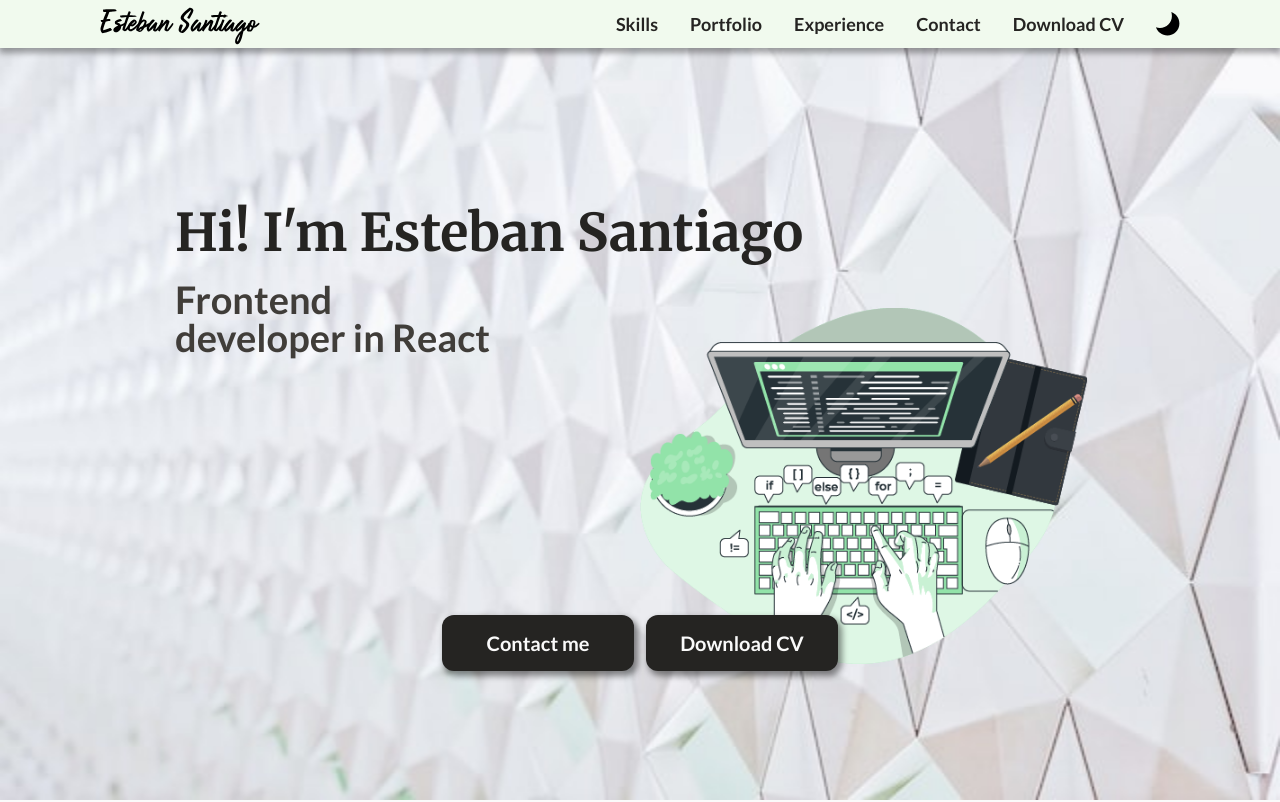
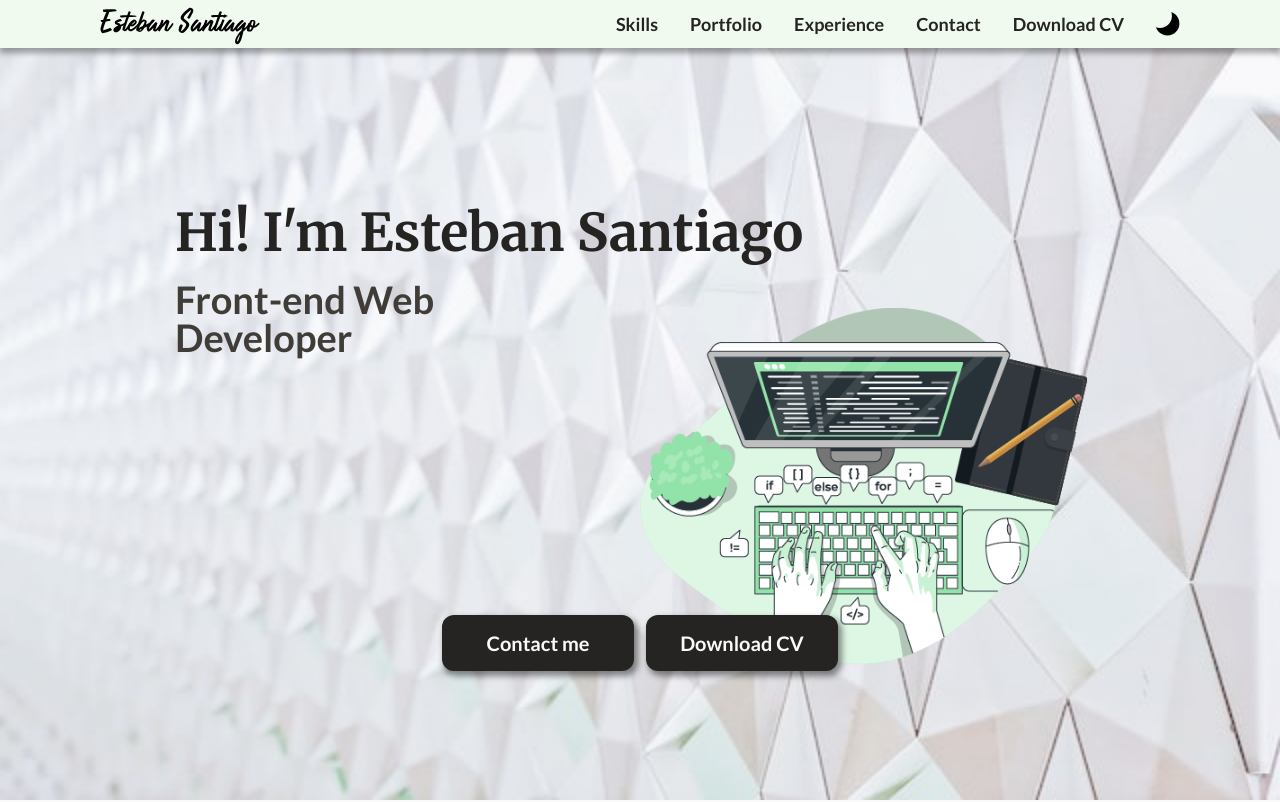
Before and after one commit to estebansant/portfolio, a React (Vite) app: page / in a window 1280 px wide. Shown: the top 802 px of the page. Built offline with nearby package versions, Linux system fonts and the light colour scheme.

Commit message:
changed subtitle

```diff
--- a/src/components/Home.jsx
+++ b/src/components/Home.jsx
@@ -38,7 +38,7 @@ const Home = () => {
           animate={{x: 0, opacity: 1}}
           transition={{type:"spring", duration: 1.6, bounce: 0.1, ease:"easeIn"}}
           className="w-4/5 mt-2 text-xl font-Lato font-bold text-secondary-black leading-none md:text-4xl md:w-[55%] lg:w-[45%]"
-        >Frontend developer in React</motion.h2>
+        >Front-end Web Developer</motion.h2>
       </div>
 
       <motion.div
```
